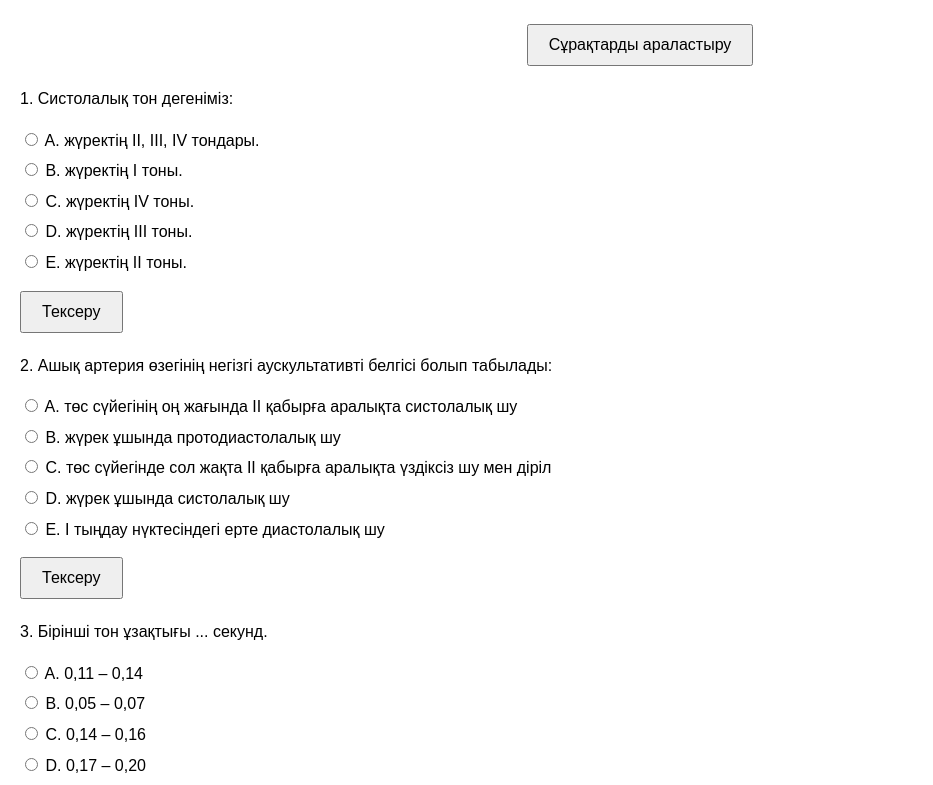
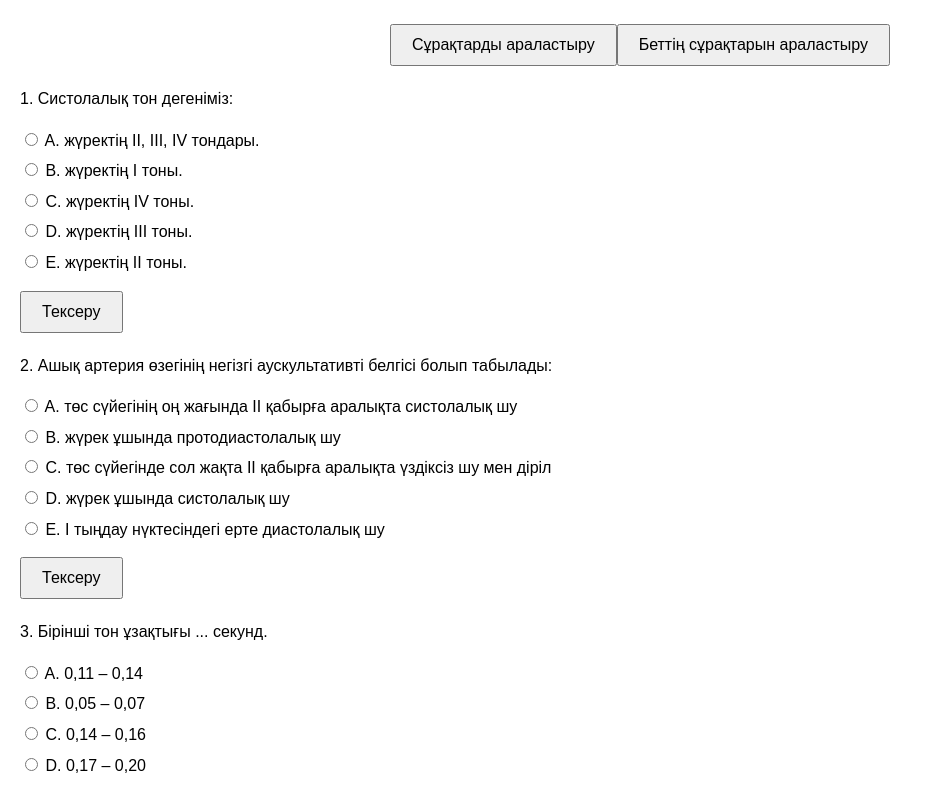
Before and after one commit to Offrain/ped, a plain HTML site: page index.html in a window 1280 px wide. Shown: the part 80-865 px from the top of the page, without its empty margins (0-933 px from the left). Drawn offline with Linux system fonts and the light colour scheme.

Commit message:
Update index.html

```diff
--- a/index.html
+++ b/index.html
@@ -57,6 +57,7 @@
     <h1>Тест</h1>
     <div class="shuffle-button">
         <button onclick="shuffleQuestions()">Сұрақтарды араластыру</button>
+        <button onclick="shuffleCurrentPageQuestions()">Беттің сұрақтарын араластыру</button>
     </div>
     <div id="quiz"></div>
     <div class="pagination" id="pagination"></div>
@@ -87,6 +88,15 @@
             currentPage = 1;
             renderPage(currentPage);
             renderPagination();
+        }
+
+        function shuffleCurrentPageQuestions() {
+            const start = (currentPage - 1) * questionsPerPage;
+            const end = currentPage * questionsPerPage;
+            const currentQuestions = allQuestions.slice(start, end);
+            const shuffledCurrentQuestions = shuffleVariants(currentQuestions);
+            allQuestions.splice(start, questionsPerPage, ...shuffledCurrentQuestions);
+            renderPage(currentPage);
         }
 
         function renderPage(page) {
```
